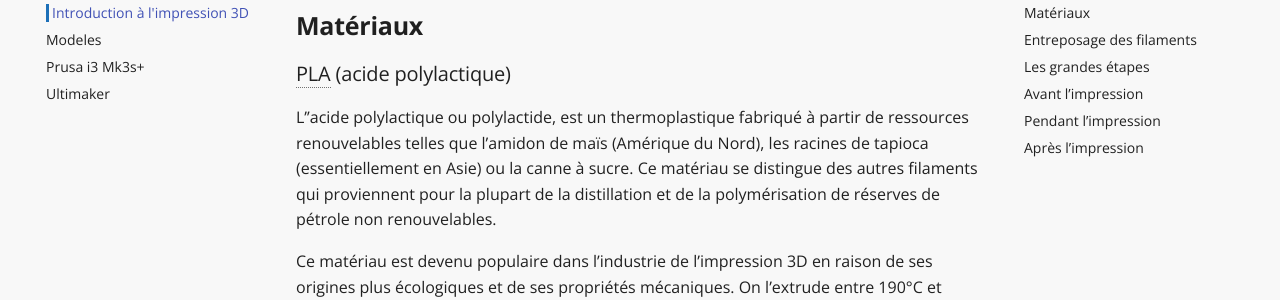
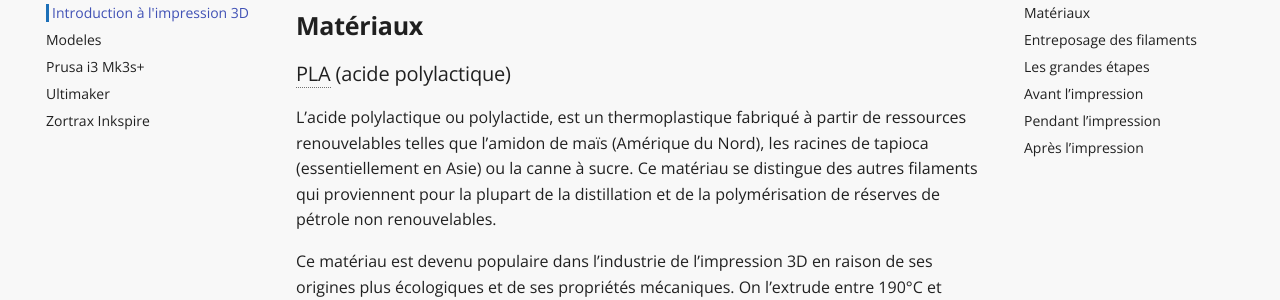
Before and after one commit to bibudem/creanum, an MkDocs documentation site: the page built from docs/impression3d/introduction.md, in a window 1280 px wide and 900 px high, scrolled down 643 px. Shown: the part 154-454 px from the top of the window. Built offline with MkDocs 1.6.1 and Material for MkDocs 9.7.7, drawn with Linux system fonts in a browser that asks for light colours; comment, search, counter and statistics services are not loaded.

Commit message:
ajouts documentation

```diff
--- a/docs/impression3d/introduction.md
+++ b/docs/impression3d/introduction.md
@@ -23,7 +23,7 @@
 
 ### PLA (acide polylactique)
 
-L’’acide polylactique ou polylactide, est un thermoplastique fabriqué à partir de ressources renouvelables telles que l’amidon de maïs (Amérique du Nord), les racines de tapioca (essentiellement en Asie) ou la canne à sucre. Ce matériau se distingue des autres filaments qui proviennent pour la plupart de la distillation et de la polymérisation de réserves de pétrole non renouvelables.
+L’acide polylactique ou polylactide, est un thermoplastique fabriqué à partir de ressources renouvelables telles que l’amidon de maïs (Amérique du Nord), les racines de tapioca (essentiellement en Asie) ou la canne à sucre. Ce matériau se distingue des autres filaments qui proviennent pour la plupart de la distillation et de la polymérisation de réserves de pétrole non renouvelables.
 
 Ce matériau est devenu populaire dans l’industrie de l’impression 3D en raison de ses origines plus écologiques et de ses propriétés mécaniques. On l’extrude entre 190°C et 230°C. Ce matériau est biodégradable, mais uniquement en compostage industriel.
 
--- /dev/null
+++ b/docs/impression3d/zortrax.md
@@ -0,0 +1 @@
+# Zortrax Inkspire
--- a/nav.yml
+++ b/nav.yml
@@ -22,6 +22,8 @@
       #   - Réparer la première couche d'un modèle: impression3d/reparer.md
       #   - Créer un modèle 3D à partir d'une image: impression3d/creer-modele-image.md
       - Prusa i3 Mk3s+: impression3d/prusa.md
+      - Ultimaker 2/S3 : impression3d/ultimaker.md
+      - Zortrax Inkspire : impression3d/zortrax.md
       - FAQ: impression3d/faq.md
       # - Ultimaker 2/S3: impression3d/ultimaker.md
       # - Zortrax Inkspire: impression3d/zortrax.md
```
